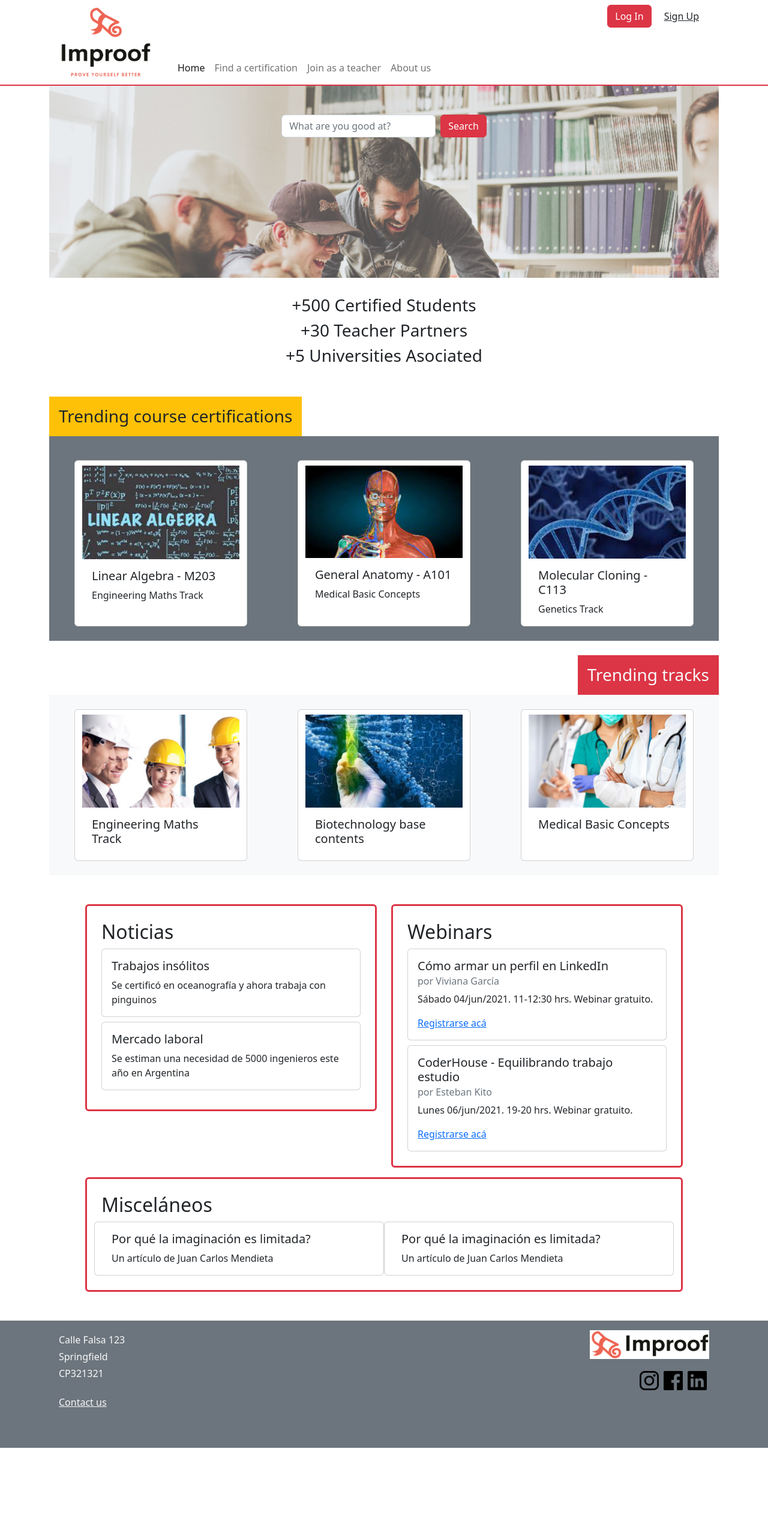
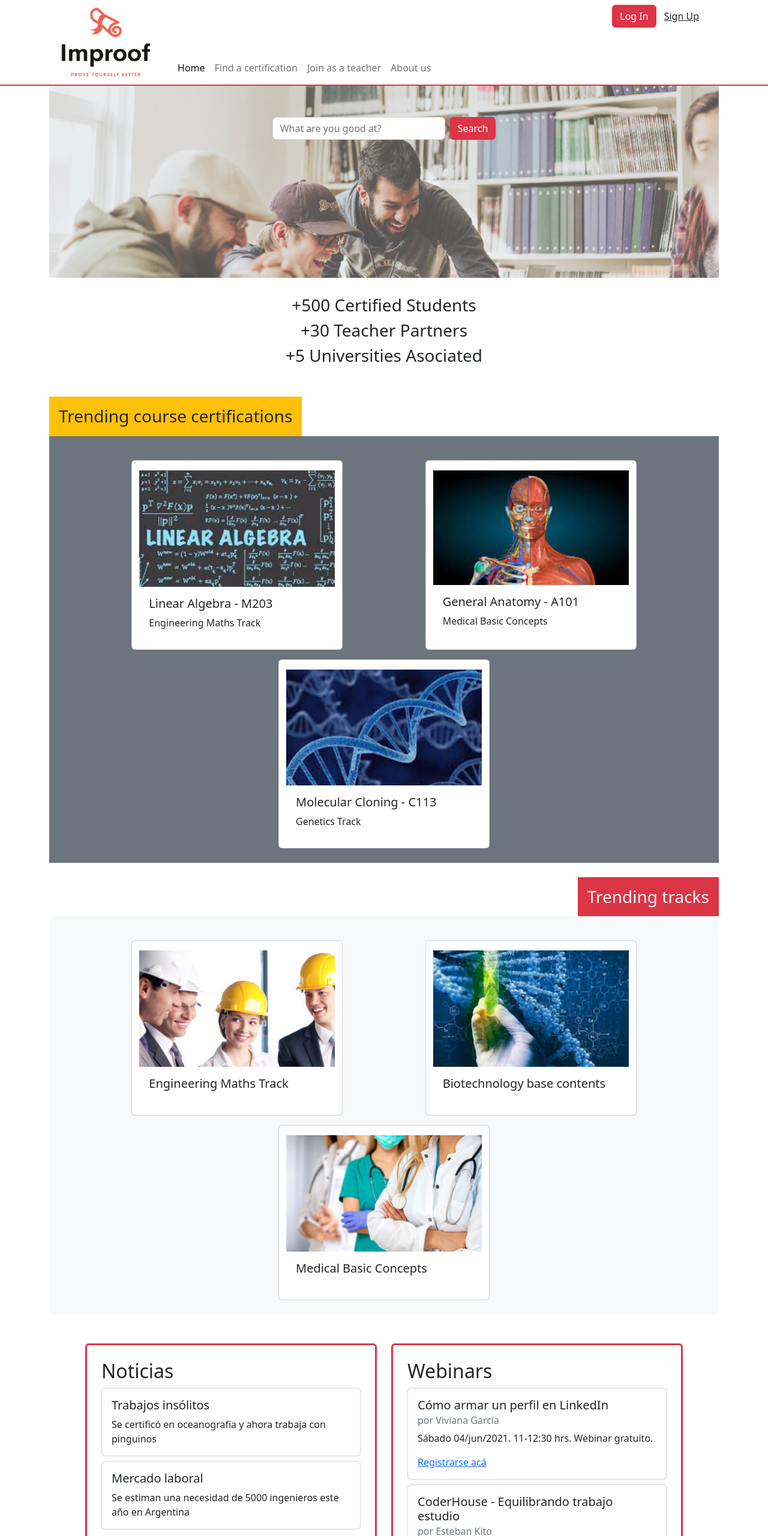
Before and after one commit to rcossio/LearningWebDev, a plain HTML site: page index.html in a window 1280 px wide. Shown: the top 2560 px of the page at 60% size. Before the commit the page ends 2413 px from the top, so only its background shows below. Drawn offline with nearby package versions, Linux system fonts and the light colour scheme.

Commit message:
Index.html ya esta responsive pero puede mejorar el header

```diff
--- a/css/index.css
+++ b/css/index.css
@@ -1,14 +1,12 @@
-/* @import url('https://fonts.googleapis.com/css2?family=Lato:wght@400;500;600;700;800&display=swap');
+/*  @import url('https://fonts.googleapis.com/css2?family=Lato:wght@400;500;600;700;800&display=swap'); */
 
 * {
-    font-family:'Lucida Sans', 'Lucida Sans Regular', 'Lucida Grande', 'Lucida Sans Unicode', Geneva, Verdana, sans-serif;
     border: 0px;
     margin: 0px;
-    color: #161612;
-    padding: 0px;
+        padding: 0px;
     text-decoration: none;
     box-sizing: border-box;
-} */
+}
 
 
 /* Acá arranca el grupito del main-header*/
--- a/index.html
+++ b/index.html
@@ -10,10 +10,10 @@
     <link rel="stylesheet" href="./css/index.css">
 </head>
 <body>
-    <header class="mx-auto row container"> <!-- Header -->
-        <img class="col-sm-2 p-2" src="./img/logo.png" alt="Logo de Improof">
-        <div class="d-flex flex-column col-sm-10">
-            <ul class="nav nav-pills p-2 d-grid gap-2 d-md-flex justify-content-md-end">
+    <header class="row container-lg mx-auto"> <!-- Header -->
+        <img class="col-6 col-sm-4 col-md-3 col-lg-2 align-self-center p-2"  src="./img/logo.png" alt="Logo de Improof">
+        <div class="col d-flex flex-column">
+            <ul class="nav nav-pills d-flex justify-content-end p-2">
                 <li class="nav-item">
                     <button href="./pages/login.html" type="button" class="btn btn-danger">Log In</button>
                 </li>
@@ -21,7 +21,11 @@
                     <button href="./pages/404.html" type="button" class="btn btn-link link-dark">Sign Up</button>
                 </li>
             </ul>
-            <nav class="mt-auto p-2 navbar navbar-expand-lg"> <!-- Barras de navegacion-->
+            <nav class="navbar navbar-expand-md mt-auto p-2">
+                <button class="navbar-toggler ms-auto" type="button" data-bs-toggle="collapse" data-bs-target="#navbarSupportedContent" aria-controls="navbarSupportedContent" aria-expanded="false" aria-label="Toggle navigation">
+                    <span class="navbar-toggler-icon"></span>
+                </button>
+                  <div class="collapse navbar-collapse" id="navbarSupportedContent">
                     <ul class="navbar-nav">
                         <li class="nav-item">
                             <a class="nav-link active" aria-current="page" href="./index.html">Home</a>
@@ -37,17 +41,33 @@
                         </li>
                     </ul>
                   </div>
+                </div>
             </nav>
+<!--             <nav class="navbar navbar-expand mt-auto p-2">
+                <ul class="navbar-nav">
+                    <li class="nav-item">
+                      <a class="nav-link active" aria-current="page" href="./index.html">Home</a>
+                    </li>
+                    <li class="nav-item">
+                      <a class="nav-link" href="./pages/browse.html">Find a certification</a>
+                    </li>
+                    <li class="nav-item">
+                      <a class="nav-link" href="./pages/evaluator.html">Join as a teacher</a>
+                    </li>
+                    <li class="nav-item">
+                        <a class="nav-link" href="./pages/about.html">About us</a>
+                    </li>
+                </ul>
+            </nav>   -->
+        </div>
 <!--         <span class="iconify main_header__nav-icon" data-icon="entypo:menu"></span> -->
     </header>
     <div class="container-fluid border border-1 border-danger"></div>
-    <main class="container"> <!-- Main -->
-        <section style="background-image: url('./img/banner.png'); height: 20rem; background-size: cover;"> <!-- Banner con boton de busqueda-->
-            <form class="d-flex justify-content-center pt-5">
-                <div>
-                    <input type="text" name="fname" placeholder="What are you good at?" class="form-control">
-                </div>
-                <button type="submit" class="btn btn-danger ms-2">Search</button>
+    <main class="container-lg"> <!-- Main -->
+        <section class="bg-image" style="background-image: url('./img/banner.png'); background-position: 50% 0; height: 20rem; background-size: cover;"> <!-- Banner con boton de busqueda-->
+            <form class="d-flex flex-column flex-sm-row justify-content-center pt-5">
+                <input type="text" name="fname" placeholder="What are you good at?" class="form-control mx-auto me-sm-0 my-1" style="max-width: 18rem;">
+                <button type="submit" class="btn btn-danger mx-auto ms-sm-2 my-1">Search</button>
             </form>
         </section>
         <section class="my-4"> <!-- Validacion-->
@@ -63,22 +83,22 @@
                     Trending course certifications
                 </h2>
             </div>
-            <div class="row justify-content-around mt-0 py-4 gy-3 bg-secondary" style="margin: 0;">
-                <article class="card pt-2" style="width: 18rem;">
+            <div class="row justify-content-evenly mt-0 py-4 px-3 gy-3 bg-secondary" style="margin: 0;">
+                <article class="card py-3 mx-3" style="max-width: 22rem;">
                     <img src="./img/cert1.png" alt="Imagen de un pizarrón escrito con ecuaciones algebraicas">
                     <div class="card-body">
                       <h5 class="card-title">Linear Algebra - M203</h5>
                       <p class="card-text">Engineering Maths Track</p>
                     </div>
                 </article>
-                <article class="card pt-2" style="width: 18rem;">
+                <article class="card py-3 mx-3" style="max-width: 22rem;">
                     <img src="./img/cert2.png" alt="Imagen de la anatomía de la parte superior de un cuerpo humano">
                     <div class="card-body">
                       <h5 class="card-title">General Anatomy - A101</h5>
                       <p class="card-text">Medical Basic Concepts</p>
                     </div>
                 </article>
-                <article class="card pt-2" style="width: 18rem;">
+                <article class="card py-3 mx-3" style="max-width: 22rem;">
                     <img src="./img/cert3.png" alt="Imagen de un ADN">
                     <div class="card-body">
                       <h5 class="card-title">Molecular Cloning - C113</h5>
@@ -93,20 +113,20 @@
                     Trending tracks
                 </h2>
             </div>
-            <div class="bg-light mt-0 py-4 row justify-content-around" style="margin: 0;">
-                <article class="card pt-2" style="width: 18rem;">
+            <div class="row justify-content-evenly mt-0 py-4 px-3 gy-3 bg-light" style="margin: 0;">
+                <article class="card py-3 mx-3" style="max-width: 22rem;">
                     <img src="./img/engineering.png" alt="Imagen de un grupo de ingeniería trabajando">
                     <div class="card-body">
                       <h5 class="card-title">Engineering Maths Track</h5>
                     </div>
                 </article>
-                <article class="card pt-2" style="width: 18rem;">
+                <article class="card py-3 mx-3" style="max-width: 22rem;">
                     <img src="./img/biotech.png" alt="Imagen de un grupo de ingeniería trabajando">
                     <div class="card-body">
                       <h5 class="card-title">Biotechnology base contents</h5>
                     </div>
                 </article>
-                <article class="card pt-2" style="width: 18rem;">
+                <article class="card py-3 mx-3" style="max-width: 22rem;">
                     <img src="./img/medical.png" alt="Imagen de un grupo de ingeniería trabajando">
                     <div class="card-body">
                       <h5 class="card-title">Medical Basic Concepts</h5>
@@ -114,18 +134,18 @@
                 </article>
             </div>
         </section>
-        <section class="row m-5">
-            <div class="col-sm-6">
+        <section class="row mx-1 mx-sm-5 my-5">
+            <div class="col-md-6 mb-3">
                 <div class="border border-3 border-danger rounded p-4">
                     <h2>Noticias</h2>
                     <div class="column">
-                        <article class="card w-100 my-2" style="width: 18rem;">
+                        <article class="card w-100 my-2">
                             <div class="card-body">
                               <h5 class="card-title">Trabajos insólitos</h5>
                               <p class="card-text">Se certificó en oceanografía y ahora trabaja con pinguinos</p>
                             </div>
                         </article>
-                        <article class="card w-100 my-2" style="width: 18rem;">
+                        <article class="card w-100 my-2">
                             <div class="card-body">
                               <h5 class="card-title">Mercado laboral</h5>
                               <p class="card-text">Se estiman una necesidad de 5000 ingenieros este año en Argentina</p>
@@ -134,7 +154,7 @@
                     </div>
                 </div>
             </div>
-            <div class="col-sm-6">
+            <div class="col-md-6">
                 <div class="border border-3 border-danger rounded p-4">
                     <h2>Webinars</h2>
                     <div class="column">
@@ -157,17 +177,20 @@
                     </div>
                 </div>
             </div>
-            <div class="col-sm-12">
+            <div class="col-md-12">
                 <div class="border border-3 border-danger rounded p-4 mt-3">
                     <h2>Misceláneos</h2>
                     <div class="row justify-content-around">
-                        <article class="card col-sm-6 w-50" style="width: 18rem;">
+                        <div class="col-12 col-md-6">
+                            <article class="card m-1 w-100">
                                 <div class="card-body">
                                   <h5 class="card-title">Por qué la imaginación es limitada?</h5>
                                   <p class="card-text">Un artículo de Juan Carlos Mendieta</p>
                                 </div>
                             </article>
-                        <article class="card col-sm-6 w-50" style="width: 18rem;">
+                        </div>
+                        <div class="col-12 col-md-6">
+                            <article class="card m-1 w-100">
                                 <div class="card-body">
                                   <h5 class="card-title">Por qué la imaginación es limitada?</h5>
                                   <p class="card-text">Un artículo de Juan Carlos Mendieta</p>
@@ -176,11 +199,12 @@
                         </div>
                     </div>
                 </div>
+            </div>
         </section>
     </main>
     <footer class="container-fluid bg-secondary pb-5">  <!-- Footer -->
-        <div class="container row p-3 mx-auto">
-            <div class="col-4">
+        <div class="container-lg row p-3 mx-auto">
+            <div class="col-12 col-sm-5 mb-4 text-center text-sm-start">
                 <address class="text-light mb-4">
                     <p class="my-1">Calle Falsa 123</p>
                     <p class="my-1">Springfield</p>
@@ -188,12 +212,11 @@
                 </address>
                 <a href="./pages/contact.html" class="text-light">Contact us </a>
             </div>
-            <div class="col"></div>
-            <div class="col-4">
-                <figure class="container-fluid p-0 d-flex justify-content-end">
+            <div class="col">
+                <figure class="container-fluid d-flex justify-content-center justify-content-sm-end p-0">
                     <img src="./img/logo_horizontal.png" alt="Improof" class="" style="height: 3rem; width: auto;">
                 </figure>
-                <ul class="d-flex justify-content-end list-unstyled">
+                <ul class="d-flex justify-content-center justify-content-sm-end list-unstyled">
                     <li>
                         <img src="./img/icon_ig.png" alt="Instagram icon" class="m-1" style="width: 2rem;">
                     </li>
@@ -207,7 +230,6 @@
             </div>
         </div>
     </footer>
-    <!-- <script src="https://code.iconify.design/2/2.2.1/iconify.min.js"></script> -->
     <script src="https://cdn.jsdelivr.net/npm/bootstrap@5.2.0-beta1/dist/js/bootstrap.bundle.min.js" integrity="sha384-pprn3073KE6tl6bjs2QrFaJGz5/SUsLqktiwsUTF55Jfv3qYSDhgCecCxMW52nD2" crossorigin="anonymous"></script>
 </body>
 </html>
```
Lines whose indentation alone changed are shown as unchanged.
